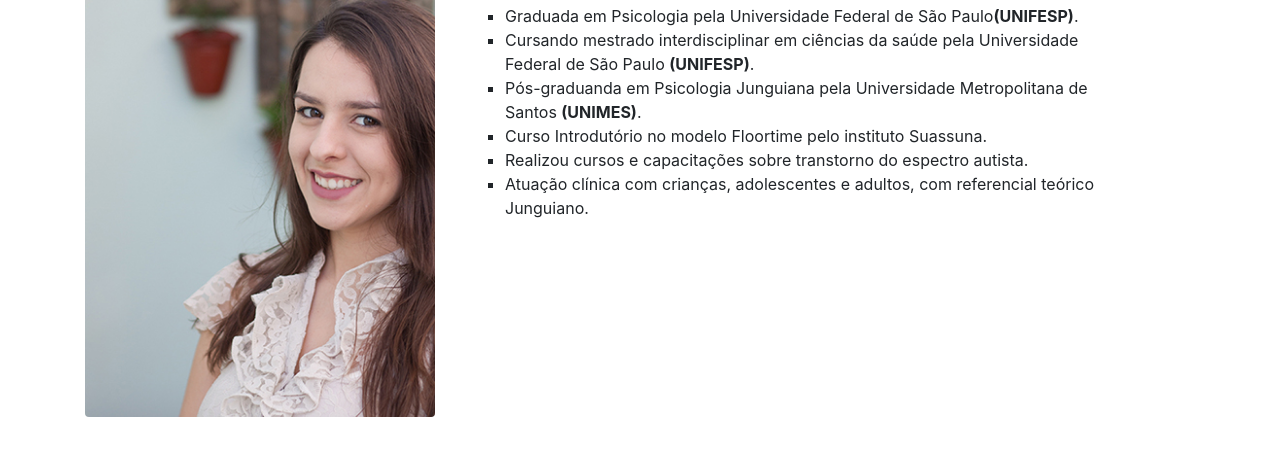
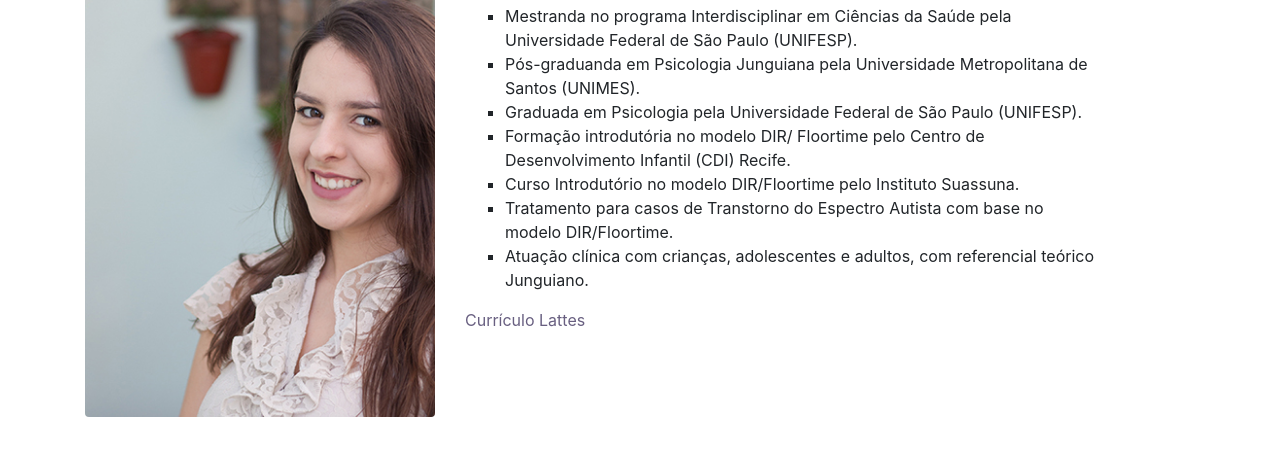
Before and after one commit to helen-fornazier/vika-page, a website: page about.html in a window 1280 px wide. Shown: the part 243-698 px from the top of the page. Drawn offline with Linux system fonts and the light colour scheme; a script that the page names is missing.

Commit message:
about: edit text and add link to Lattes

```diff
--- a/about.html
+++ b/about.html
@@ -96,13 +96,15 @@
             <div class="col-lg-7">
                 <h2>Vivian Fornazier</h2>
                 <ul style="list-style-type:square">
-				  <li>Graduada em Psicologia pela Universidade Federal de São Paulo<b>(UNIFESP)</b>.</li>
-				  <li>Cursando mestrado interdisciplinar em ciências da saúde pela Universidade Federal de São Paulo <b>(UNIFESP)</b>.</li>
-				  <li>Pós-graduanda em Psicologia Junguiana pela Universidade Metropolitana de Santos <b>(UNIMES)</b>.</li>
-				  <li>Curso Introdutório no modelo Floortime pelo instituto Suassuna.</li>
-				  <li>Realizou cursos e capacitações sobre transtorno do espectro autista.</li>
+				  <li>Mestranda no programa Interdisciplinar em Ciências da Saúde pela Universidade Federal de São Paulo (UNIFESP).</li>
+				  <li>Pós-graduanda em Psicologia Junguiana pela Universidade Metropolitana de Santos (UNIMES).</li>
+				  <li>Graduada em Psicologia pela Universidade Federal de São Paulo (UNIFESP).</li>
+				  <li>Formação introdutória no modelo DIR/ Floortime pelo Centro de Desenvolvimento Infantil (CDI) Recife.</li>
+				  <li>Curso Introdutório no modelo DIR/Floortime pelo Instituto Suassuna.</li>
+				  <li>Tratamento para casos de Transtorno do Espectro Autista com base no modelo DIR/Floortime.</li>
 				  <li>Atuação clínica com crianças, adolescentes e adultos, com referencial teórico Junguiano.</li>
 				</ul>
+				<p><a href=http://lattes.cnpq.br/5990748296182961 target="_blank">Currículo Lattes</a></p>
             </div>
         </div>
         <!-- /.row -->
```
